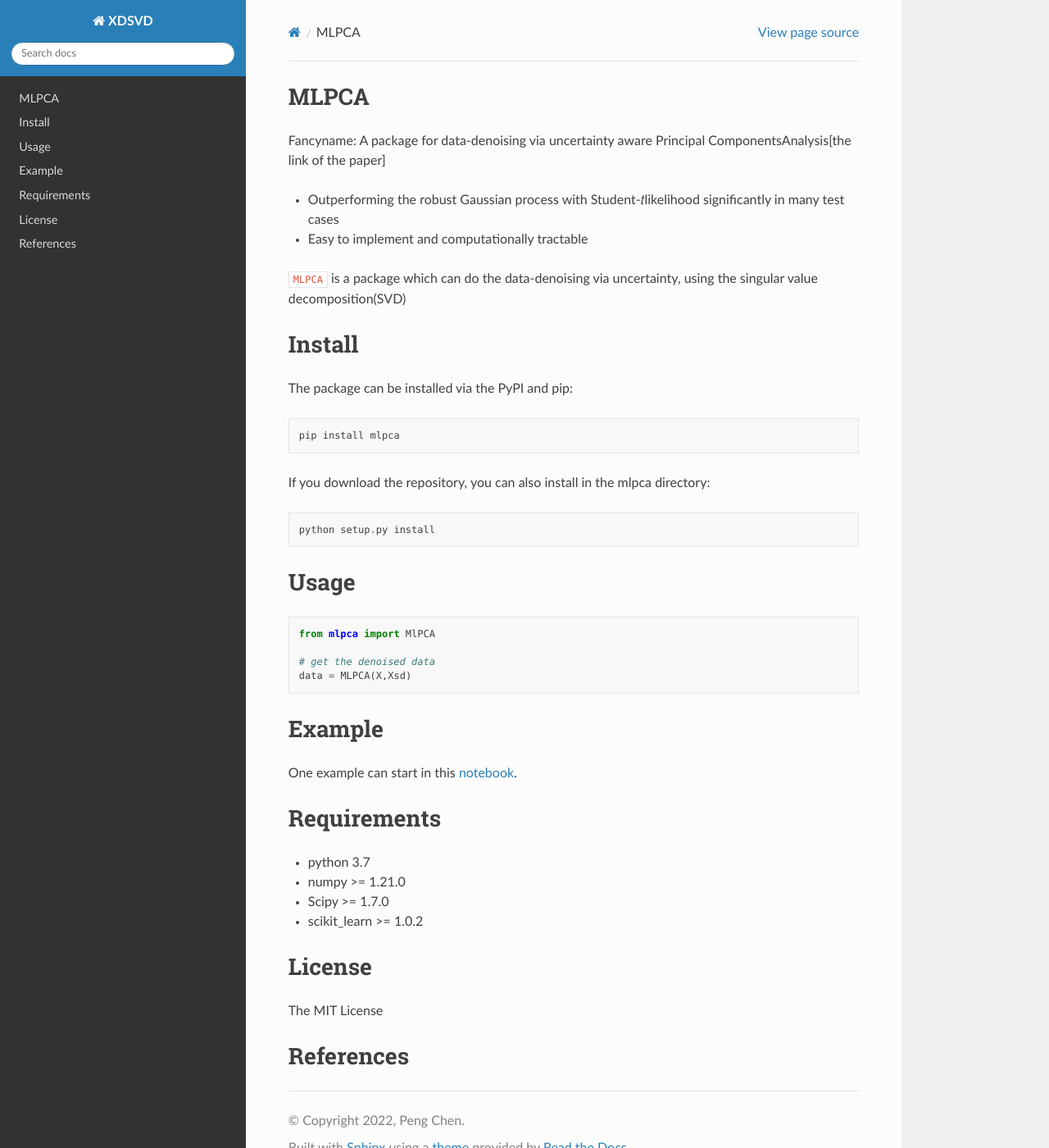
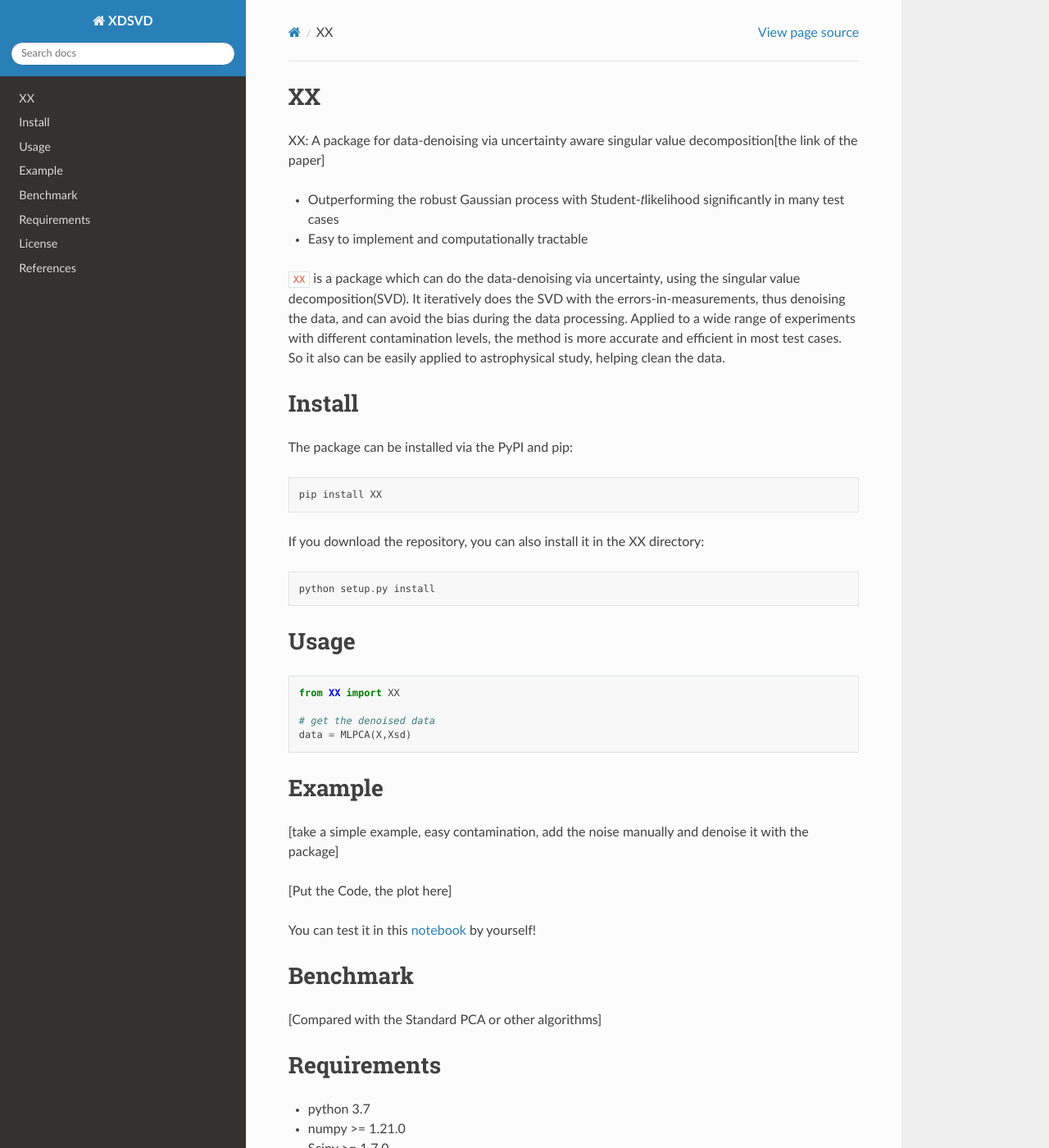
Before and after one commit to pengchzn/yonder, a Sphinx documentation site: the page built from docs/source/index.rst, in a window 1280 px wide and 1400 px high. Shown: the whole window at 82% size. Built offline with Sphinx 7.4.7 and the Read the Docs theme 2.0.0, drawn with Linux system fonts in a browser that asks for light colours.

Commit message:
Update index.rst

```diff
--- a/docs/source/index.rst
+++ b/docs/source/index.rst
@@ -1,26 +1,23 @@
-MLPCA
+XX
 =====
 
-Fancyname: A package for data-denoising via uncertainty aware Principal
-ComponentsAnalysis[the link of the paper]
+XX: A package for data-denoising via uncertainty aware singular value decomposition[the link of the paper]
 
 -  Outperforming the robust Gaussian process with Student-𝑡likelihood
    significantly in many test cases
 -  Easy to implement and computationally tractable
 
-``MLPCA`` is a package which can do the data-denoising via uncertainty,
-using the singular value decomposition(SVD)
+``XX`` is a package which can do the data-denoising via uncertainty, using the singular value decomposition(SVD). It iteratively does the SVD with the errors-in-measurements, thus denoising the data, and can avoid the bias during the data processing. Applied to a wide range of experiments with different contamination levels, the method is more accurate and efficient in most test cases. So it also can be easily applied to astrophysical study, helping clean the data.
 
 Install
-=====
+=======
 The package can be installed via the PyPI and pip:
 
 ::
 
-   pip install mlpca
+   pip install XX
 
-If you download the repository, you can also install in the mlpca
-directory:
+If you download the repository, you can also install it in the XX directory:
 
 ::
 
@@ -31,7 +28,7 @@ Usage
 
 ::
 
-   from mlpca import MlPCA
+   from XX import XX
 
    # get the denoised data
    data = MLPCA(X,Xsd)
@@ -39,8 +36,17 @@ Usage
 Example
 =======
 
-One example can start in this
-`notebook <https://github.com/pengchen1019/MLPCA/blob/main/tests/test_mlpca.ipynb>`__.
+[take a simple example, easy contamination, add the noise manually and denoise it with the package]
+
+[Put the Code, the plot here]
+
+You can test it in this `notebook <https://github.com/pengchen1019/MLPCA/blob/main/tests/test_mlpca.ipynb>`__ by yourself!
+
+
+Benchmark
+=========
+
+[Compared with the Standard PCA or other algorithms]
 
 Requirements
 ============
@@ -51,7 +57,7 @@ Requirements
 -  scikit_learn >= 1.0.2
 
 License
-=======
+============
 
 The MIT License
 
--- a/setup.py
+++ b/setup.py
@@ -4,9 +4,9 @@ with open('README.md', 'r') as fp:
     long_description = fp.read()
 
 setuptools.setup(
-    name='fancyname',
-    version='x.x',
-    description='A package for data-denoising via uncertainty aware Principal ComponentsAnalysis',
+    name='popcorn',
+    version='0.1',
+    description='A PythOn PaCkage for nOisy data ReductioN',
     long_description=long_description,
     long_description_content_type='text/markdown',
     url='',
```
Also changed, not shown: README.md (added, +63 -0 lines), 8 other files.
